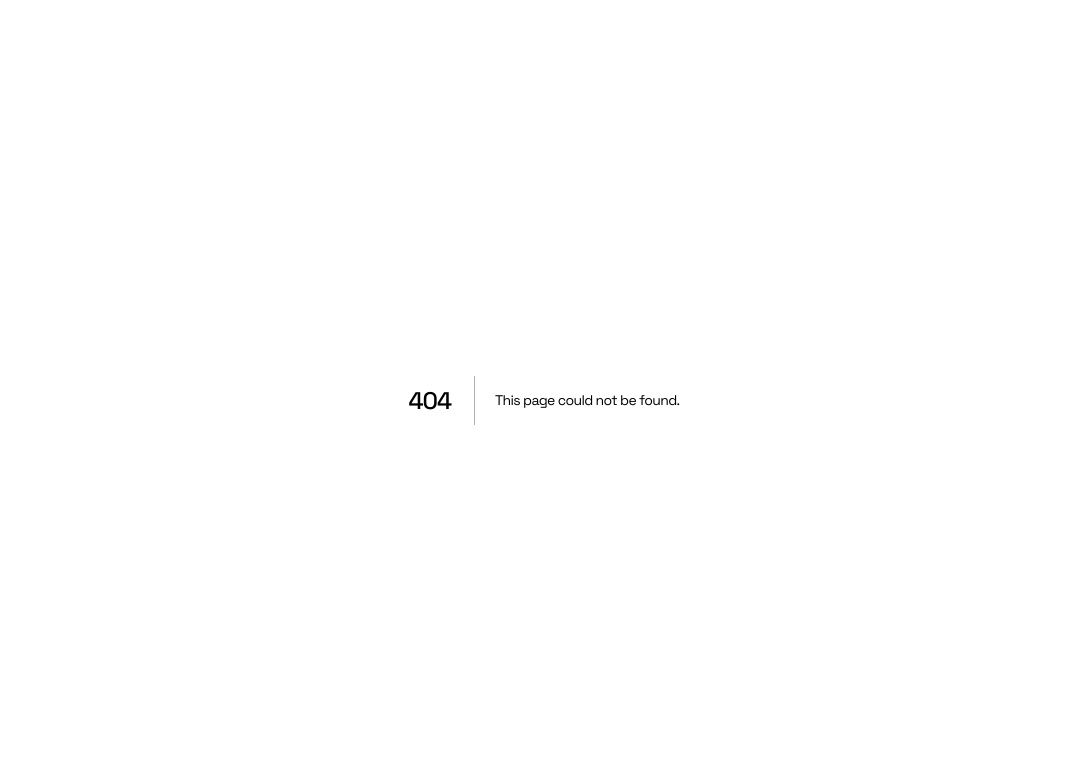
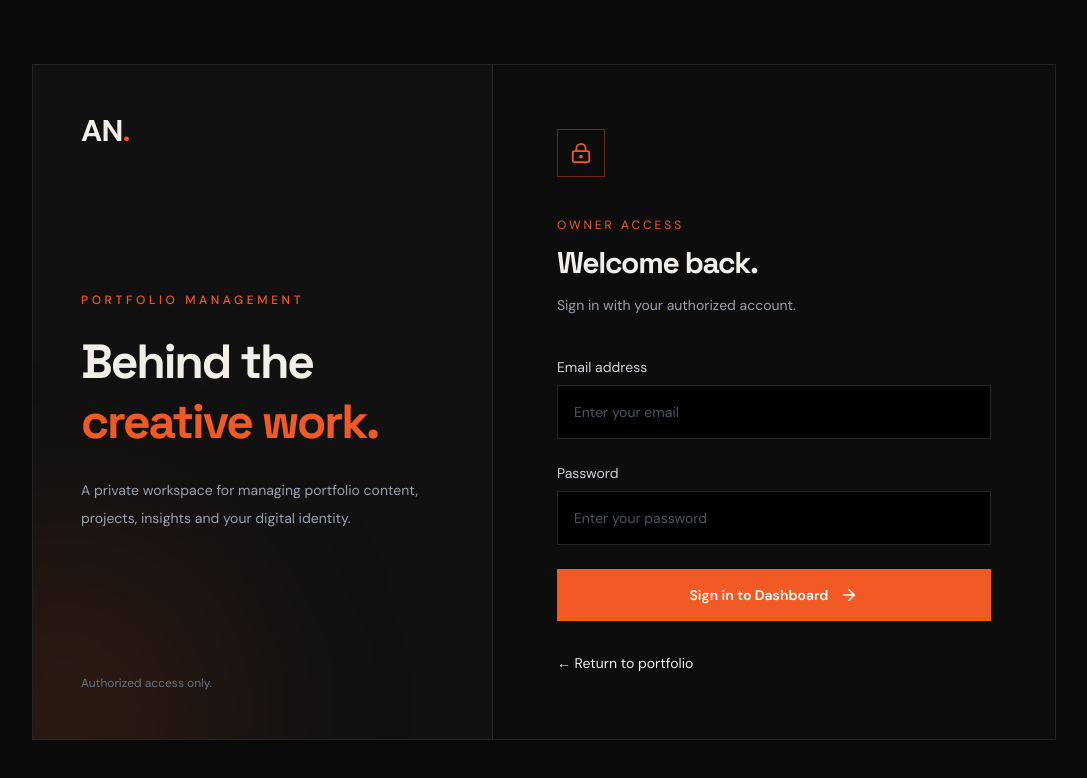
Before and after one commit to aknidhi/aman-portfolio, a Next.js app: page /login in a window 1280 px wide. Before the commit this address had no page. Shown: the top 778 px of the page, without its empty margins (96-1183 px from the left). Built offline with nearby package versions, Linux system fonts and the light colour scheme; no server answers.

Commit message:
feat: add cinematic admin login page

```diff
--- /dev/null
+++ b/src/app/login/page.tsx
@@ -0,0 +1,172 @@
+
+"use client";
+
+import { useState, type FormEvent } from "react";
+import { useRouter } from "next/navigation";
+import Link from "next/link";
+import { createClient } from "@/lib/supabase/client";
+import { ArrowRight, LockKeyhole, LoaderCircle } from "lucide-react";
+
+export default function LoginPage() {
+  const router = useRouter();
+  const supabase = createClient();
+
+  const [email, setEmail] = useState("");
+  const [password, setPassword] = useState("");
+  const [loading, setLoading] = useState(false);
+  const [error, setError] = useState("");
+
+  async function handleLogin(event: FormEvent<HTMLFormElement>) {
+    event.preventDefault();
+    setError("");
+    setLoading(true);
+
+    try {
+      const { error: loginError } =
+        await supabase.auth.signInWithPassword({
+          email,
+          password,
+        });
+
+      if (loginError) {
+        setError("Unable to sign in. Check your credentials and try again.");
+        return;
+      }
+
+      router.replace("/admin");
+      router.refresh();
+    } catch {
+      setError("Something went wrong. Please try again.");
+    } finally {
+      setLoading(false);
+    }
+  }
+
+  return (
+    <main className="flex min-h-screen items-center justify-center bg-[#0A0A0A] px-6 py-16 text-[#F2EEE8]">
+      <div className="grid w-full max-w-5xl overflow-hidden border border-white/10 md:grid-cols-[45fr_55fr]">
+
+        {/* Left branding */}
+        <div className="relative flex flex-col justify-between overflow-hidden border-b border-white/10 bg-[#111111] p-8 md:min-h-[590px] md:border-b-0 md:border-r md:p-12">
+          <div
+            aria-hidden="true"
+            className="pointer-events-none absolute -bottom-32 -left-32 h-80 w-80 rounded-full bg-[#F15A24]/15 blur-[100px]"
+          />
+
+          <Link href="/" className="relative text-3xl font-bold tracking-tight">
+            AN<span className="text-[#F15A24]">.</span>
+          </Link>
+
+          <div className="relative my-16">
+            <p className="mb-6 text-xs font-medium uppercase tracking-[0.3em] text-[#F15A24]">
+              Portfolio Management
+            </p>
+
+            <h1 className="text-4xl font-bold leading-tight tracking-tight md:text-5xl">
+              Behind the
+              <span className="block text-[#F15A24]">creative work.</span>
+            </h1>
+
+            <p className="mt-6 max-w-sm text-sm leading-7 text-gray-400">
+              A private workspace for managing portfolio content,
+              projects, insights and your digital identity.
+            </p>
+          </div>
+
+          <p className="relative text-xs text-gray-500">
+            Authorized access only.
+          </p>
+        </div>
+
+        {/* Right login form */}
+        <div className="flex items-center bg-[#0D0D0D] p-8 sm:p-12 md:p-16">
+          <div className="w-full">
+            <div className="mb-10 flex h-12 w-12 items-center justify-center border border-[#F15A24]/40 text-[#F15A24]">
+              <LockKeyhole size={22} />
+            </div>
+
+            <p className="mb-3 text-xs uppercase tracking-[0.25em] text-[#F15A24]">
+              Owner Access
+            </p>
+
+            <h2 className="text-3xl font-bold tracking-tight">
+              Welcome back.
+            </h2>
+
+            <p className="mt-3 text-sm leading-6 text-gray-400">
+              Sign in with your authorized account.
+            </p>
+
+            <form onSubmit={handleLogin} className="mt-10 space-y-6">
+              <div>
+                <label htmlFor="email" className="mb-2 block text-sm text-gray-300">
+                  Email address
+                </label>
+
+                <input
+                  id="email"
+                  type="email"
+                  autoComplete="email"
+                  required
+                  value={email}
+                  onChange={(event) => setEmail(event.target.value)}
+                  placeholder="Enter your email"
+                  className="w-full border border-white/15 bg-black px-4 py-4 text-sm text-white outline-none transition placeholder:text-gray-600 focus:border-[#F15A24]"
+                />
+              </div>
+
+              <div>
+                <label htmlFor="password" className="mb-2 block text-sm text-gray-300">
+                  Password
+                </label>
+
+                <input
+                  id="password"
+                  type="password"
+                  autoComplete="current-password"
+                  required
+                  value={password}
+                  onChange={(event) => setPassword(event.target.value)}
+                  placeholder="Enter your password"
+                  className="w-full border border-white/15 bg-black px-4 py-4 text-sm text-white outline-none transition placeholder:text-gray-600 focus:border-[#F15A24]"
+                />
+              </div>
+
+              {error && (
+                <p role="alert" className="text-sm text-red-400">
+                  {error}
+                </p>
+              )}
+
+              <button
+                type="submit"
+                disabled={loading}
+                className="flex w-full items-center justify-center gap-3 bg-[#F15A24] px-5 py-4 text-sm font-semibold text-white transition hover:bg-[#D94B1B] disabled:cursor-not-allowed disabled:opacity-60"
+              >
+                {loading ? (
+                  <>
+                    <LoaderCircle size={18} className="animate-spin" />
+                    Signing in...
+                  </>
+                ) : (
+                  <>
+                    Sign in to Dashboard
+                    <ArrowRight size={18} />
+                  </>
+                )}
+              </button>
+            </form>
+
+            <Link
+              href="/"
+              className="mt-8 inline-block text-sm text-gray-400 transition hover:text-white"
+            >
+              ← Return to portfolio
+            </Link>
+          </div>
+        </div>
+
+      </div>
+    </main>
+  );
+}
```
